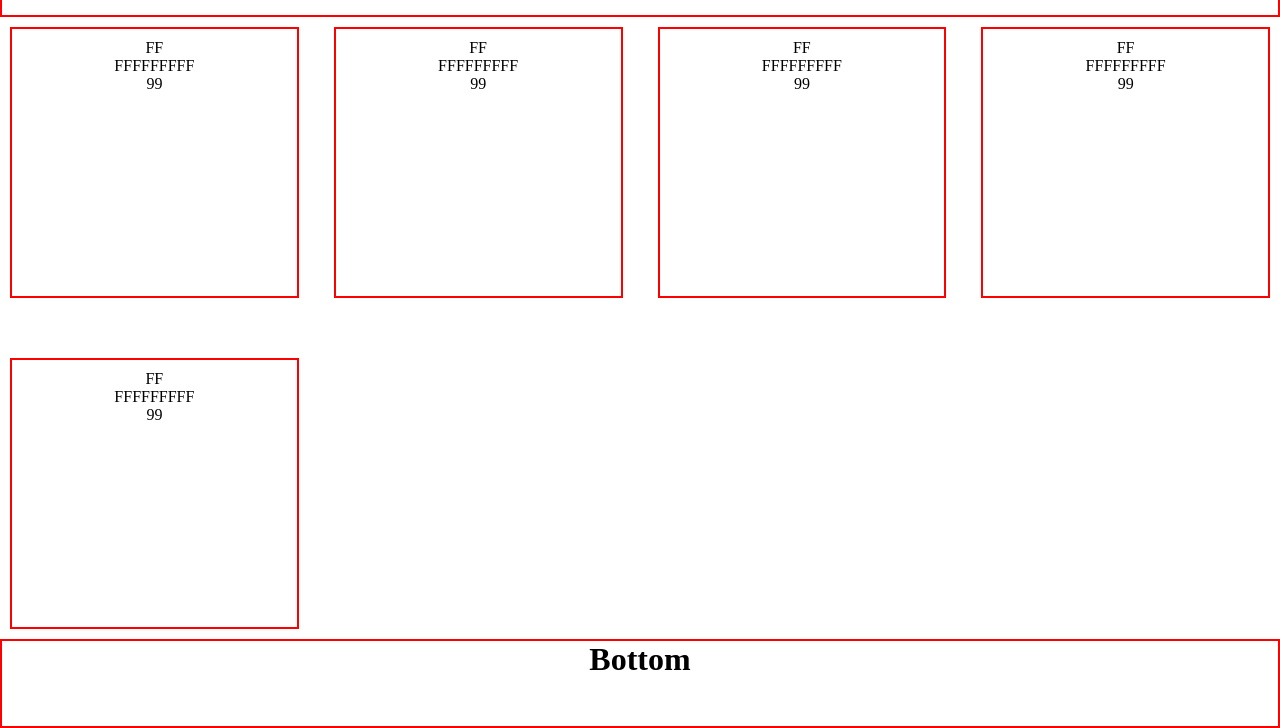
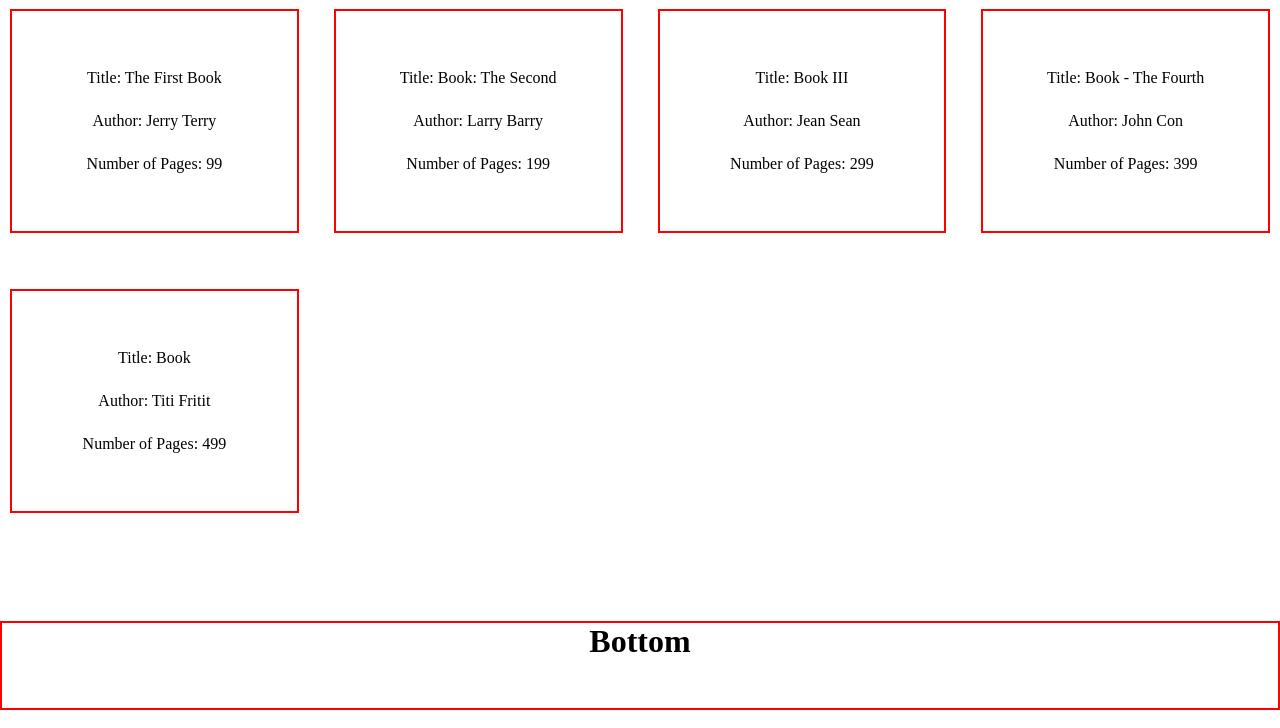
Before and after one commit to joshbrin2000/Library, a plain HTML site: page index.html in a window 1280 px wide. Shown: the part 90-818 px from the top of the page. Drawn offline with Linux system fonts and the light colour scheme.

Commit message:
smoother grid layout

```diff
--- a/script.js
+++ b/script.js
@@ -20,9 +20,9 @@ function printLibrary(){
         let titP = document.createElement('p');
         let authP = document.createElement('p');
         let pagesP = document.createElement('p');
-        titP.textContent = `${myLibrary[i].title}`;
-        authP.textContent += `${myLibrary[i].author}`;
-        pagesP.textContent += `${myLibrary[i].pages}`;
+        titP.textContent = `Title: ${myLibrary[i].title}`;
+        authP.textContent += `Author: ${myLibrary[i].author}`;
+        pagesP.textContent += `Number of Pages: ${myLibrary[i].pages}`;
         card.appendChild(titP);
         card.appendChild(authP);
         card.appendChild(pagesP);
@@ -31,11 +31,11 @@ function printLibrary(){
 }
 
 function game(){
-    let a = new Book('FF', 'FFFFFFFFF', '99');
-    let b = new Book('FF', 'FFFFFFFFF', '99');
-    let c = new Book('FF', 'FFFFFFFFF', '99');
-    let d = new Book('FF', 'FFFFFFFFF', '99');
-    let e = new Book('FF', 'FFFFFFFFF', '99');
+    let a = new Book('The First Book', 'Jerry Terry', '99');
+    let b = new Book('Book: The Second', 'Larry Barry', '199');
+    let c = new Book('Book III', 'Jean Sean', '299');
+    let d = new Book('Book - The Fourth', 'John Con', '399');
+    let e = new Book('Book', 'Titi Fritit', '499');
     addBookToLibrary(a);
     addBookToLibrary(b);
     addBookToLibrary(c);
--- a/styles.css
+++ b/styles.css
@@ -1,7 +1,6 @@
 *{
     padding: 0px;
     margin: 0px;
-    white-space: pre-line;
 }
 
 body{
@@ -23,16 +22,20 @@ body{
 
 .main{
     display: grid;
-    grid-template-columns: repeat(4, 1fr);
+    grid-template-columns: repeat(auto-fill, minmax(300px, 1fr));
+    grid-template-rows: repeat(2, 250px);
     column-gap: 15px;
-    row-gap: 40px;
+    row-gap: 30px;
 }
 
 .book-card{
+    height: 200px;
+    margin: 10px;
     padding: 10px;
-    margin: 10px;
     border: 2px solid red;
     display: flex;
     flex-direction: column;
+    justify-content: center;
     align-items: center;
+    gap: 25px;
 }
```
